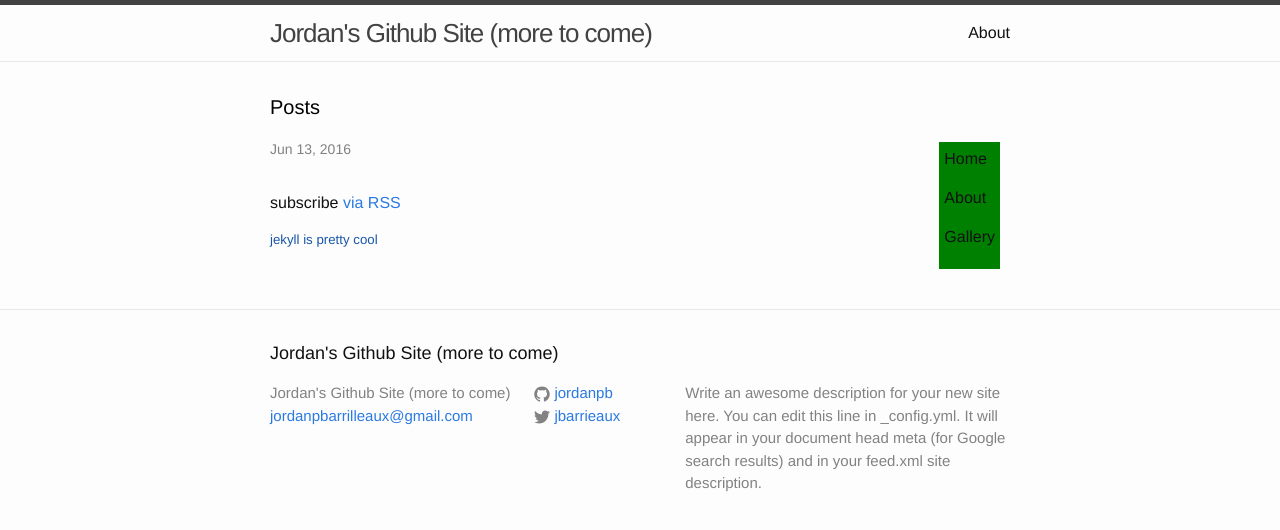
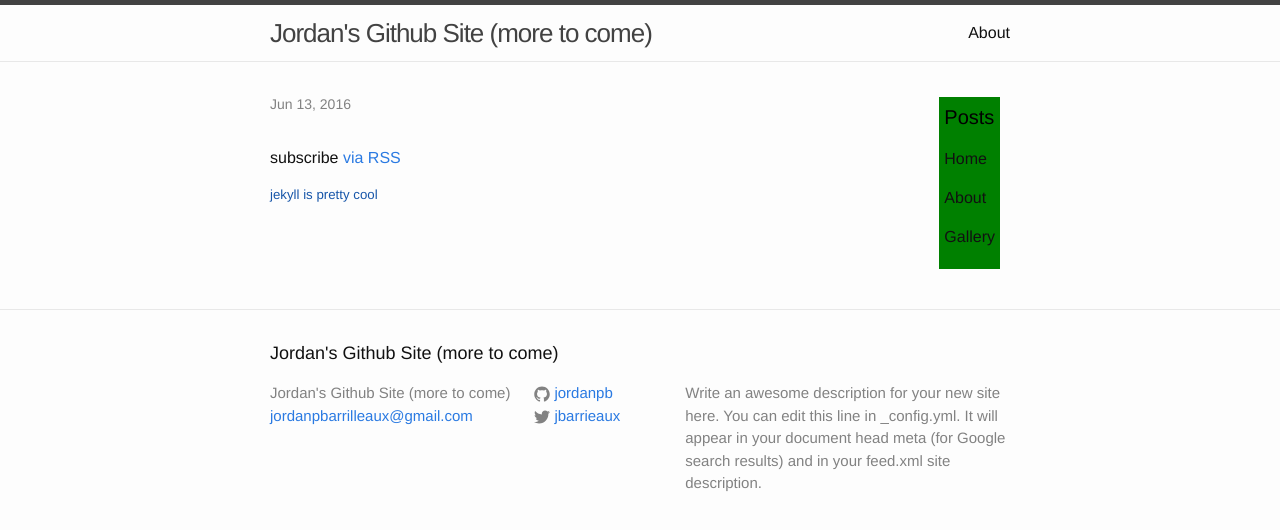
Before and after one commit to Jordanpb/codeacademyTest, a Jekyll site: the page built from index.html, in a window 1280 px wide. Shown: the top 530 px of the page. Built offline with Jekyll 4.4.1, drawn with Linux system fonts in a browser that asks for light colours.

Commit message:
Update index.html

```diff
--- a/index.html
+++ b/index.html
@@ -5,9 +5,10 @@ layout: default
 <div class="home">
 <script src="app.js"></script>
 
+ <div id="dropdown-menu">
   <h1 class="page-heading">Posts</h1>
 
-  <div id="dropdown-menu">
+
       <p>Home</p>
       <p>About</p>
       <p>Gallery</p>
```
